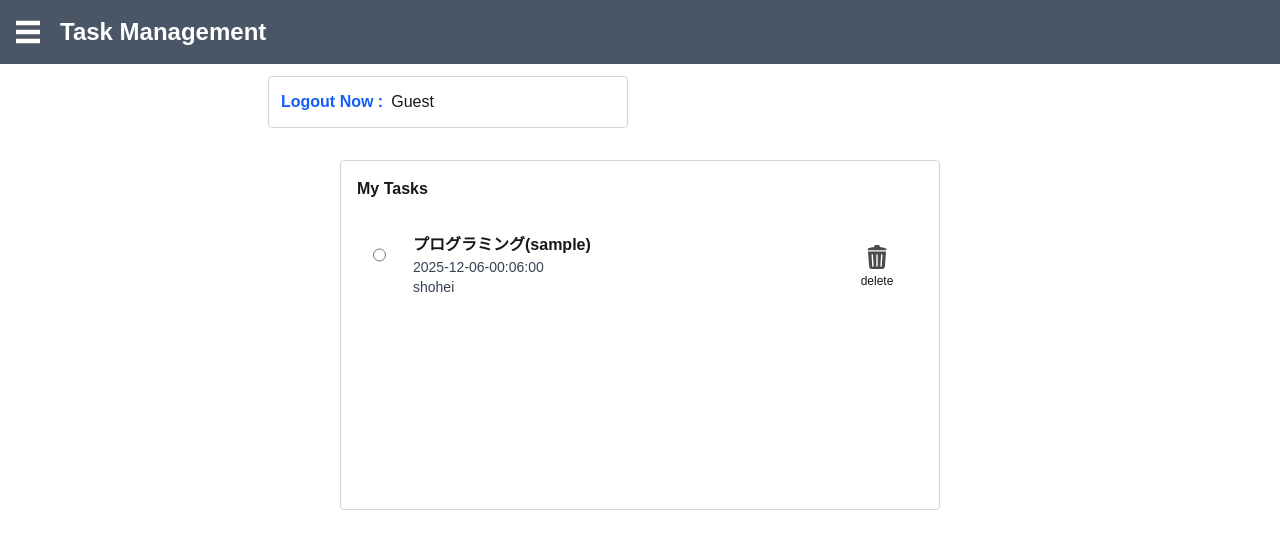
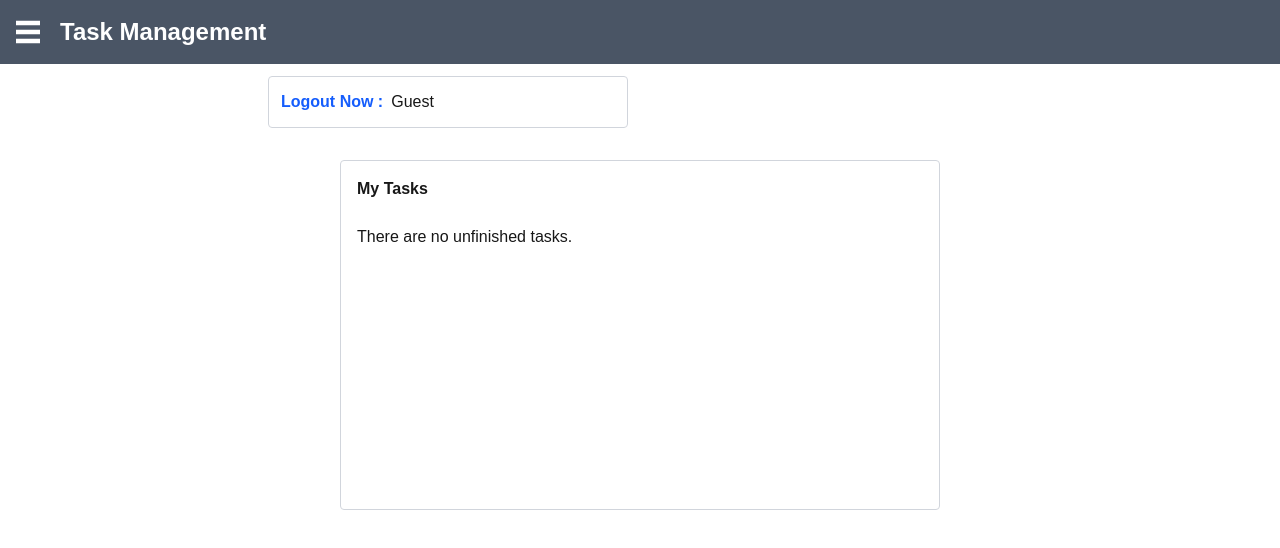
Before and after one commit to saishooo/TskMngApp, a Next.js app: page /tsk/tsk_mng in a window 1280 px wide. Shown: the top 548 px of the page. Built offline with nearby package versions, Linux system fonts and the light colour scheme.

Commit message:
20251222-5 ログインしているユーザーによってタスク表示を切り替える

```diff
--- a/src/app/components/login/user_data.ts
+++ b/src/app/components/login/user_data.ts
@@ -1,6 +1,6 @@
 import { AuthUser } from "@/app/types";
 
 export const users_data: AuthUser[] = [
-  { user_id: "user1", user_password: "pass1", user_name: "Shohei" },
+  { user_id: "sai.shooo", user_password: "pass1", user_name: "Shohei" },
   { user_id: "user2", user_password: "pass2", user_name: "Taro" },
 ];
--- a/src/app/components/tsk/tsk_output_comp.tsx
+++ b/src/app/components/tsk/tsk_output_comp.tsx
@@ -5,9 +5,11 @@ import { useState } from "react";
 import { Tasks } from "@/app/types";
 import Image from "next/image";
 import { headerInnerClass_center, taskBox, taskOutput_taskDisplayArea, taskOutput_deleteButton, taskOutput_updateButton } from "@/app/className";
+import { useAuth } from "../login/AuthContext";
 
 export default function Tsk_Output_Completed() {
   const { tasks, updateTask, deleteTask, toggleTask } = useTasks();
+  const { user } = useAuth();
 
   const [ editingTaskId, setEditingTaskId ] = useState< number | null >( null );
   const [ editTitle,  setEditTitle ] = useState( "" );
@@ -33,8 +35,11 @@ export default function Tsk_Output_Completed() {
     setEditDeadLine("");
   };
 
+  //ログインしているユーザーID別にタスクを吸い上げ
+  const comp_user_tsk = tasks.filter( task => task.user_id === user.user_id)
+
   //完了タスクのみを吸い上げ
-  const completed_tsk = tasks.filter( task => task.comp === true);
+  const completed_tsk = comp_user_tsk.filter( task => task.comp === true);
 
   return (
   <div className={ headerInnerClass_center }>
--- a/src/app/components/tsk/tsk_output_mg.tsx
+++ b/src/app/components/tsk/tsk_output_mg.tsx
@@ -5,9 +5,11 @@ import { useState } from "react";
 import { Tasks } from "@/app/types";
 import Image from "next/image";
 import { headerInnerClass_center, taskBox, taskOutput_taskDisplayArea, taskOutput_deleteButton, taskOutput_updateButton } from "@/app/className";
+import { useAuth } from "../login/AuthContext";
 
 export default function Tsk_Output_Management() {
   const { tasks, updateTask, deleteTask, toggleTask } = useTasks();
+  const { user } = useAuth();
 
   const [ editingTaskId, setEditingTaskId ] = useState< number | null >( null );
   const [ editTitle,  setEditTitle ] = useState( "" );
@@ -33,8 +35,11 @@ export default function Tsk_Output_Management() {
     setEditDeadLine("");
   };
 
+  //ログインしているユーザーID別にタスクを吸い上げ
+  const management_user_tsk = tasks.filter( task => task.user_id === user.user_id );
+
   //未完了タスクの吸い上げ
-  const management_tsk = tasks.filter( task => task.comp === false );
+  const management_tsk = management_user_tsk.filter( task => task.comp === false );
 
   //タスクが多く保存された時の表示方法を考える
   return (
--- a/src/app/components/tsk/tsk_parent.tsx
+++ b/src/app/components/tsk/tsk_parent.tsx
@@ -25,7 +25,16 @@ export default function Tsk_Parent( {children} : { children: React.ReactNode}) {
         dead_line: "2025-12-06-00:06:00",
         createdAt: "2025-12-06-00:06:00",
         updatedAt: "2025-12-06-00:06:00",
-        user_id: "shohei",
+        user_id: "sai.shooo",
+    },
+    {
+        id: 2,
+        comp: false,
+        tsk_title: "リファクタリング",
+        dead_line: "2025-12-22-22:28:00",
+        createdAt: "2025-12-22-22:28:00",
+        updatedAt: "2025-12-22-22:28:00",
+        user_id: "user2",
     }
   ]);
 
```
